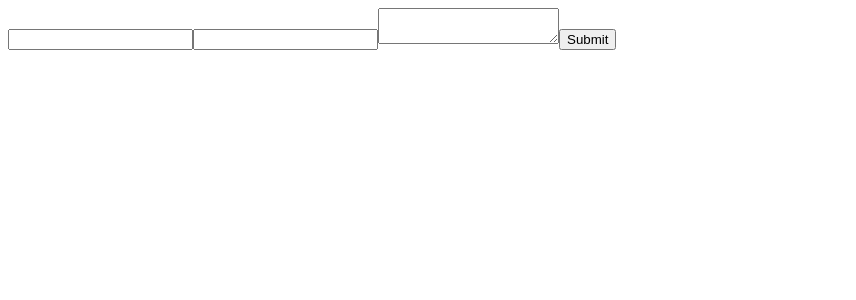
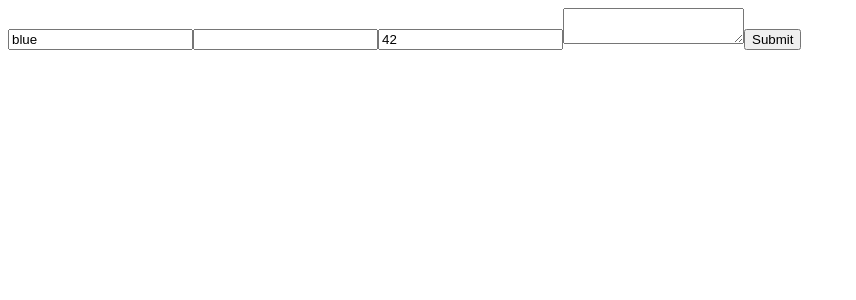
Before and after one commit to blueStragglr/react-form-builder, a React app: page / in a window 1280 px wide. Shown: the top 300 px of the page, without its empty margins (0-856 px from the left). Built offline with nearby package versions, Linux system fonts and the light colour scheme.

Commit message:
feat: implement initialValue props

```diff
--- a/src/Inputs/InputPropsBase.d.ts
+++ b/src/Inputs/InputPropsBase.d.ts
@@ -3,4 +3,5 @@ import React from 'react'
 export default interface InputPropsBase<T> extends React.HTMLProps<T> {
   nodeKey: string
   nodeUpdateHandler: (key: string, value: number) => void
+  initialValue?: unknown
 }
--- a/src/Inputs/LongTextInput.tsx
+++ b/src/Inputs/LongTextInput.tsx
@@ -1,13 +1,21 @@
-import React from 'react';
+import React, { useEffect, useRef } from 'react'
 import InputPropsBase from './InputPropsBase'
 
 const LongTextInput: React.FC<InputPropsBase<HTMLTextAreaElement>> = (props ) => {
+
+  const nodeRef = useRef<HTMLTextAreaElement>(null)
 
   const onChangeHandler = (e: any) => {
     props.nodeUpdateHandler(props.nodeKey, e.target.value)
   }
 
-  return (<textarea onChange={onChangeHandler}/>)
+  useEffect(() => {
+    if (props.initialValue && nodeRef.current) {
+      nodeRef.current.value = `${props.initialValue}`
+    }
+  }, [])
+
+  return (<textarea ref={nodeRef} onChange={onChangeHandler}/>)
 }
 
 export default LongTextInput
--- a/src/Inputs/NumberInput.tsx
+++ b/src/Inputs/NumberInput.tsx
@@ -1,13 +1,21 @@
-import React from 'react';
+import React, { useEffect, useRef } from 'react'
 import InputPropsBase from './InputPropsBase'
 
 const NumberInput: React.FC<InputPropsBase<HTMLInputElement>> = (props ) => {
+
+  const nodeRef = useRef<HTMLInputElement>(null)
 
   const onChangeHandler = (e: any) => {
     props.nodeUpdateHandler(props.nodeKey, e.target.value)
   }
 
-  return (<input onChange={onChangeHandler} type="number"/>)
+  useEffect(() => {
+    if (props.initialValue && nodeRef.current) {
+      nodeRef.current.value = `${+props.initialValue}`
+    }
+  }, [])
+
+  return (<input onChange={onChangeHandler} ref={nodeRef} type="number"/>)
 }
 
 export default NumberInput
--- a/src/Inputs/TextInput.tsx
+++ b/src/Inputs/TextInput.tsx
@@ -1,13 +1,21 @@
-import React from 'react';
+import React, { useEffect, useRef } from 'react'
 import InputPropsBase from './InputPropsBase'
 
 const TextInput: React.FC<InputPropsBase<HTMLInputElement>> = (props ) => {
+
+  const nodeRef = useRef<HTMLInputElement>(null)
 
   const onChangeHandler = (e: any) => {
     props.nodeUpdateHandler(props.nodeKey, e.target.value)
   }
 
-  return (<input onChange={onChangeHandler} type="text"/>)
+  useEffect(() => {
+    if (props.initialValue && nodeRef.current) {
+      nodeRef.current.value = `${props.initialValue}`
+    }
+  }, [])
+
+  return (<input onChange={onChangeHandler} ref={nodeRef} type="text"/>)
 }
 
 export default TextInput
--- a/src/app.tsx
+++ b/src/app.tsx
@@ -7,19 +7,21 @@ import LongTextInput from './Inputs/LongTextInput'
 interface ReactFormBuilderProps {
   InputNodes: InputNode[]
   onSubmit: (data: Record<string, unknown>) => void
+  onChange?: (data: Record<string, unknown>) => void
   submitButtonText?: string
 }
 
 const ReactFormBuilder: React.FC<ReactFormBuilderProps> = ({
      InputNodes,
      onSubmit,
+     onChange,
      submitButtonText
    }) => {
 
   const formData = useRef<Record<string, unknown>>(InputNodes.reduce((prev, current) => {
     return {
       ...prev,
-      [current.key]: undefined
+      [current.key]: current.initialValue
     }
   }, {} as Record<string, unknown>))
 
@@ -30,6 +32,7 @@ const ReactFormBuilder: React.FC<ReactFormBuilderProps> = ({
 
   const nodeUpdateHandler = useCallback((key: string, value: unknown) => {
     formData.current[key] = value
+    onChange?.(formData.current)
   }, [InputNodes])
 
   useEffect(() => {
@@ -45,11 +48,23 @@ const ReactFormBuilder: React.FC<ReactFormBuilderProps> = ({
         {InputNodes.map((inputNode: InputNode) => {
           switch (inputNode.type) {
             case 'text':
-              return <TextInput key={inputNode.key} nodeKey={inputNode.key} nodeUpdateHandler={nodeUpdateHandler}/>
+              return <TextInput
+                initialValue={formData.current[inputNode.key]}
+                key={inputNode.key}
+                nodeKey={inputNode.key}
+                nodeUpdateHandler={nodeUpdateHandler}/>
             case 'number':
-              return <NumberInput key={inputNode.key} nodeKey={inputNode.key} nodeUpdateHandler={nodeUpdateHandler}/>
+              return <NumberInput
+                initialValue={formData.current[inputNode.key]}
+                key={inputNode.key}
+                nodeKey={inputNode.key}
+                nodeUpdateHandler={nodeUpdateHandler}/>
             case 'longText':
-              return <LongTextInput key={inputNode.key} nodeKey={inputNode.key} nodeUpdateHandler={nodeUpdateHandler}/>
+              return <LongTextInput
+                initialValue={formData.current[inputNode.key]}
+                key={inputNode.key}
+                nodeKey={inputNode.key}
+                nodeUpdateHandler={nodeUpdateHandler}/>
             default:
               return <React.Fragment>Invalid input type. ({inputNode})</React.Fragment>
           }
--- a/src/index.tsx
+++ b/src/index.tsx
@@ -1,39 +1,47 @@
 import React from 'react'
 import './global.css'
-import App from './app'
 import { InputNode } from './types'
 import { createRoot } from 'react-dom/client'
+import ReactFormBuilder from './app'
 
 const inputNodes: InputNode[] = [
   {
     key: 'name',
-    type: 'text'
+    type: 'text',
+    initialValue: 'blue'
   },
   {
     key: 'age',
     type: 'number'
   },
   {
+    key: 'favorite number',
+    type: 'number',
+    initialValue: 42
+  },
+  {
     key: 'about',
-    type: 'longText',
-  },
+    type: 'longText'
+  }
 ]
 
+let $REACT_ROOT = document.getElementById('app-root')
 
-let $REACT_ROOT = document.getElementById("app-root");
-
-if ($REACT_ROOT === null){
-  console.log('null!')
+if ($REACT_ROOT === null) {
   $REACT_ROOT = document.createElement('div')
-  $REACT_ROOT.setAttribute("id", "app-root");
-  console.log($REACT_ROOT)
+  $REACT_ROOT.setAttribute('id', 'app-root')
 }
 
-const root = createRoot($REACT_ROOT);
+const root = createRoot($REACT_ROOT)
 
 root.render(
-  <App
-    InputNodes={inputNodes}
-    onSubmit={ (data) => { console.log(data) } }
+  <ReactFormBuilder
+    InputNodes={ inputNodes }
+    onSubmit={ (data) => {
+      console.log('submit>> ', data)
+    } }
+    onChange={ (data) => {
+      console.log('update>> ', data)
+    } }
   />
 )
--- a/src/types.ts
+++ b/src/types.ts
@@ -2,20 +2,22 @@ export type InputType = 'text' | 'number' | 'longText'
 
 export interface InputBase {
   key: string
-  validation?: RegExp
   type: InputType
 }
 
 export interface TextInput extends InputBase {
   type: 'text'
+  initialValue?: string
 }
 
 export interface NumberInput extends InputBase {
   type: 'number'
+  initialValue?: number
 }
 
 export interface LongTextInput extends InputBase {
   type: 'longText',
+  initialValue?: string
   maxLength?: number
 }
 
```
